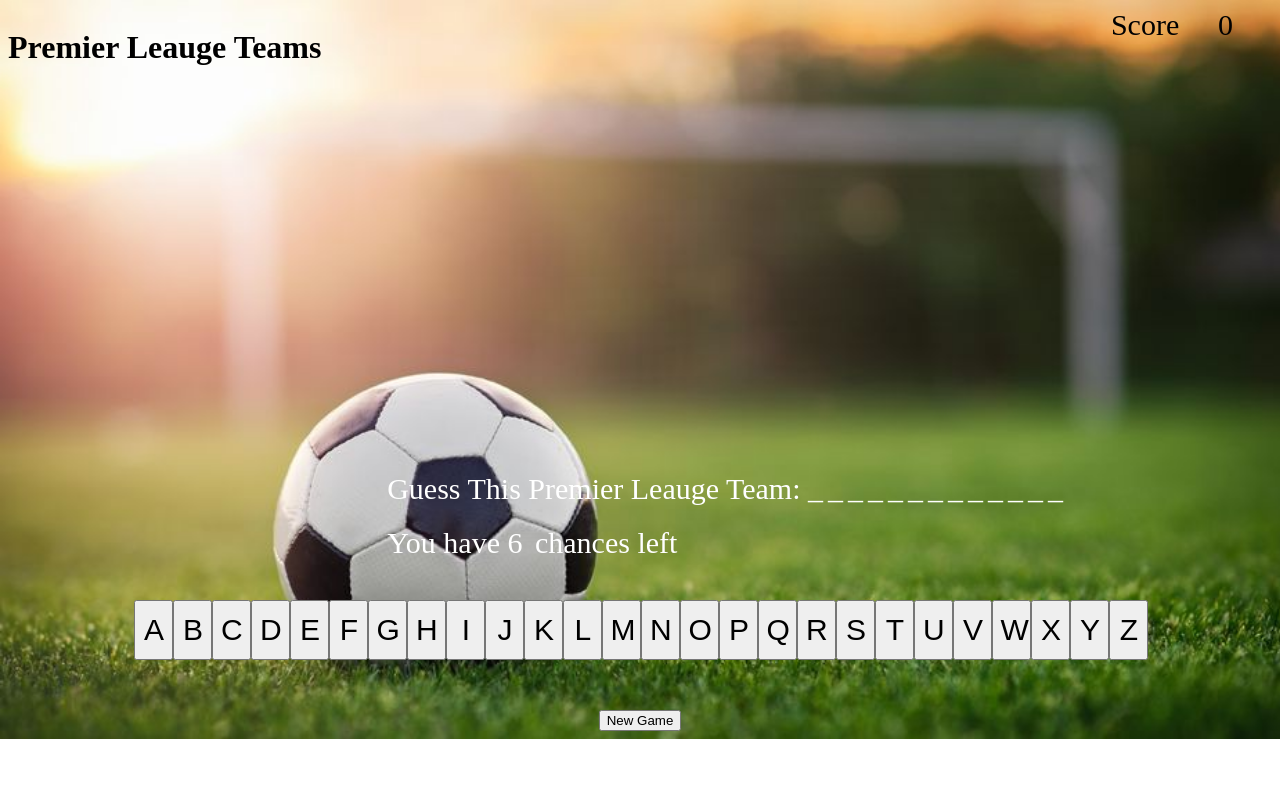
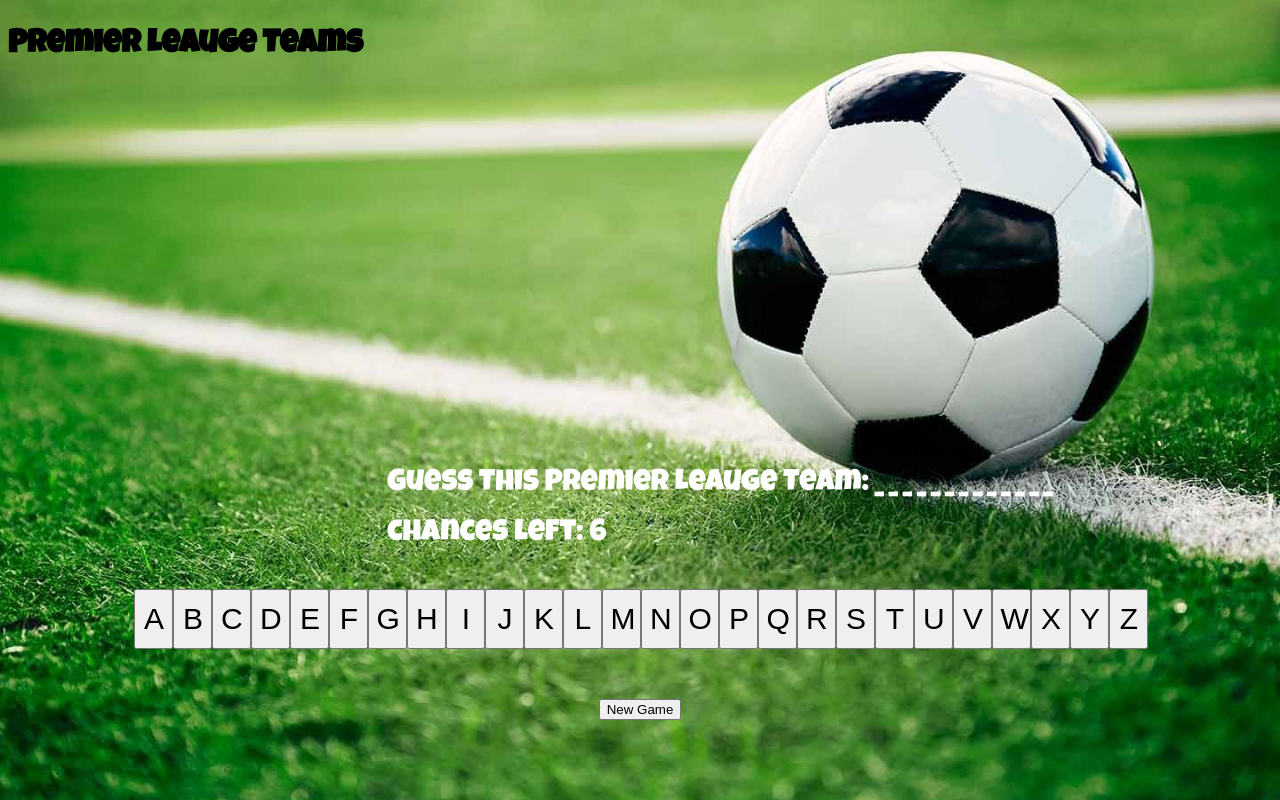
Before and after one commit to dipoosinubi/GuessWho-Project, a plain HTML site: page index.html in a window 1280 px wide. Drawn offline with Linux system fonts and the light colour scheme.

Commit message:
new background

```diff
--- a/index.html
+++ b/index.html
@@ -7,7 +7,7 @@
     <meta http-equiv="X-UA-Compatible" content="ie=edge">
     <link rel="stylesheet" href="style.css">
     <script defer src="main.js"></script>
-
+    <link href="https://fonts.googleapis.com/css?family=Luckiest+Guy&display=swap" rel="stylesheet">
     <title>Guess Who</title>
 </head>
 
@@ -15,10 +15,6 @@
     <div class="header">
         <div>
             <h1>Premier Leauge Teams</h1>
-        </div>
-        <div class="score">
-            <div>Score</div>
-            <div>0</div>
         </div>
     </div>
     <div class="container">
@@ -28,7 +24,7 @@
             <div id="wordBlanks">
                 <div id="blanks"> Guess This Premier Leauge Team: </div>
             </div>
-            <div id="chances"> You have <span class="Left">6</span> chances left</div>
+            <div id="chances"> chances left: <span class="Left">6</span> </div>
             <div id="buttons">
             </div>
             <div class="reset">
--- a/style.css
+++ b/style.css
@@ -1,8 +1,9 @@
 body {
     color: white;
-    background-image: url("images/soccerball.jpg");
+    background-image: url("images/background.jpg");
     background-repeat: no-repeat;
     background-size: cover;
+    font-family: 'Luckiest Guy', cursive;
 }
 .container{
     flex-direction: column;
@@ -10,6 +11,7 @@ body {
 .header{
     display: flex;
     justify-content: space-between;
+
 }
 h1{
     color: black;
```
Also changed, not shown: main.js (+3 -4 lines), images/background.jpg (added), 1 other file.
